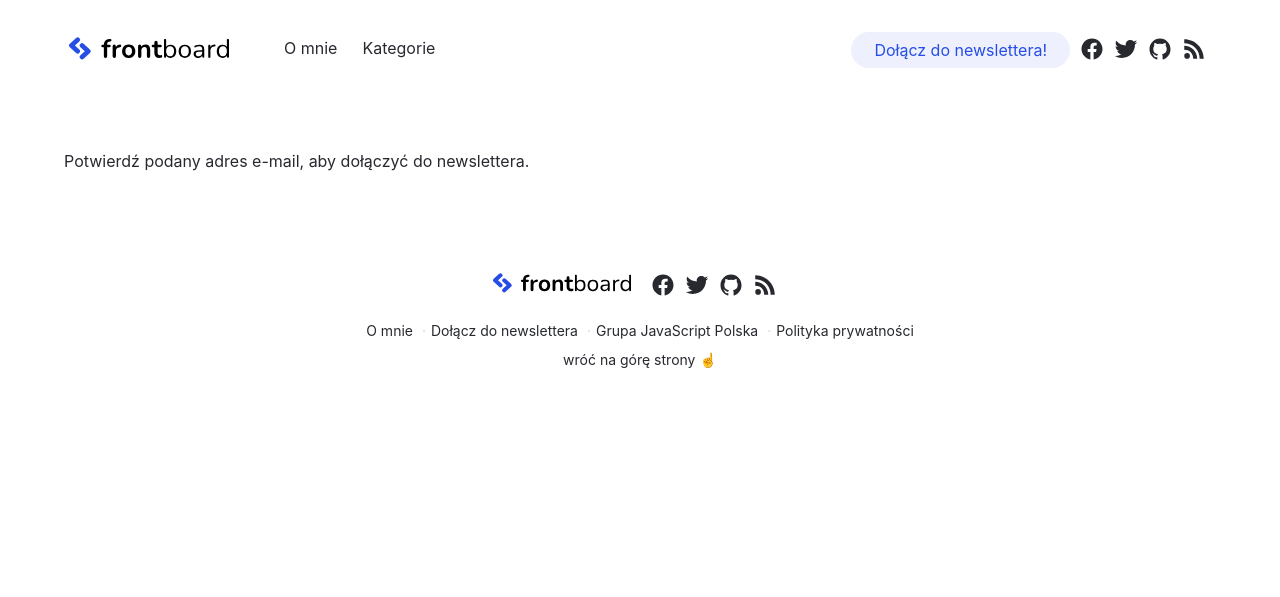
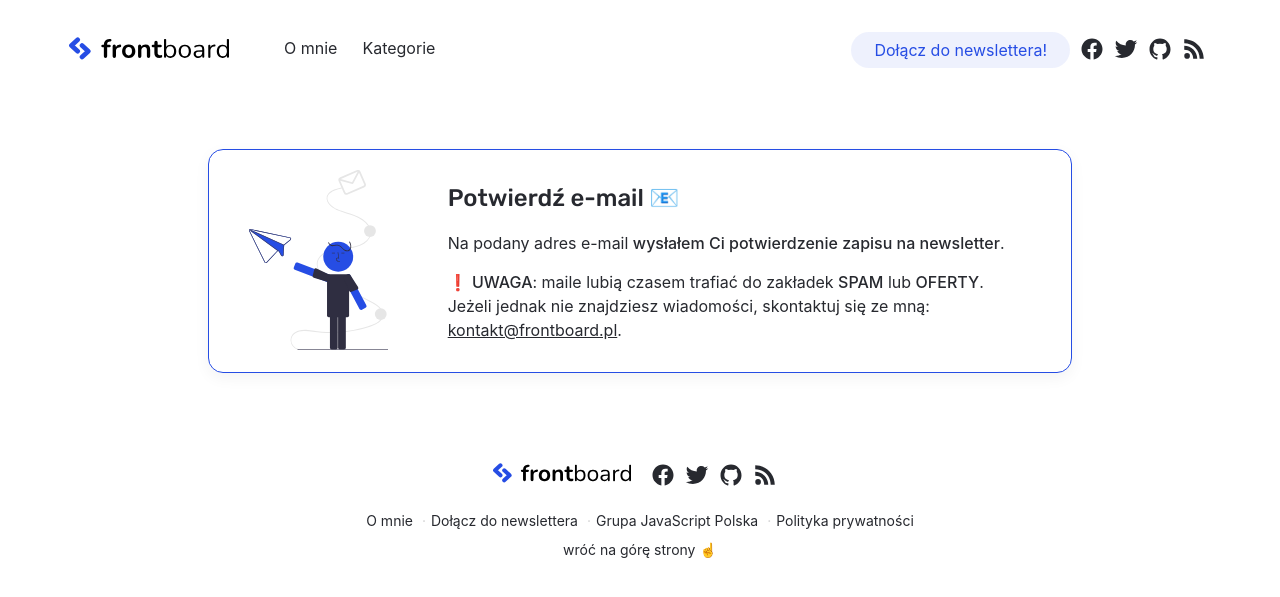
Before and after one commit to frontboard/blog, a Jekyll site: the page built from _pages/newsletter-potwierdz.md, in a window 1280 px wide. Shown: the top 597 px of the page. Built offline with Jekyll 4.4.1, drawn with Linux system fonts in a browser that asks for light colours; comment, search, counter and statistics services are not loaded.

Commit message:
modify pages using landing layout

```diff
--- a/_pages/newsletter-potwierdz.md
+++ b/_pages/newsletter-potwierdz.md
@@ -1,6 +1,10 @@
 ---
-layout: page
+layout: landing
 permalink: /newsletter-potwierdz
+title: Potwierdź e-mail 📧
+image: /assets/img/newsletter-confirm.svg
 hidden: true
 ---
-Potwierdź podany adres e-mail, aby dołączyć do newslettera.
+Na podany adres e-mail **wysłałem Ci potwierdzenie zapisu na newsletter**.
+
+**❗ UWAGA**: maile lubią czasem trafiać do zakładek **SPAM** lub **OFERTY**. Jeżeli jednak nie znajdziesz wiadomości, skontaktuj się ze mną: [kontakt@frontboard.pl](mailto:kontakt@frontboard.pl).
```
Also changed, not shown: _pages/newsletter-dzieki.md (+6 -2 lines), assets/img/newsletter-confirm.svg (added), assets/img/newsletter-thanks.svg (added).
